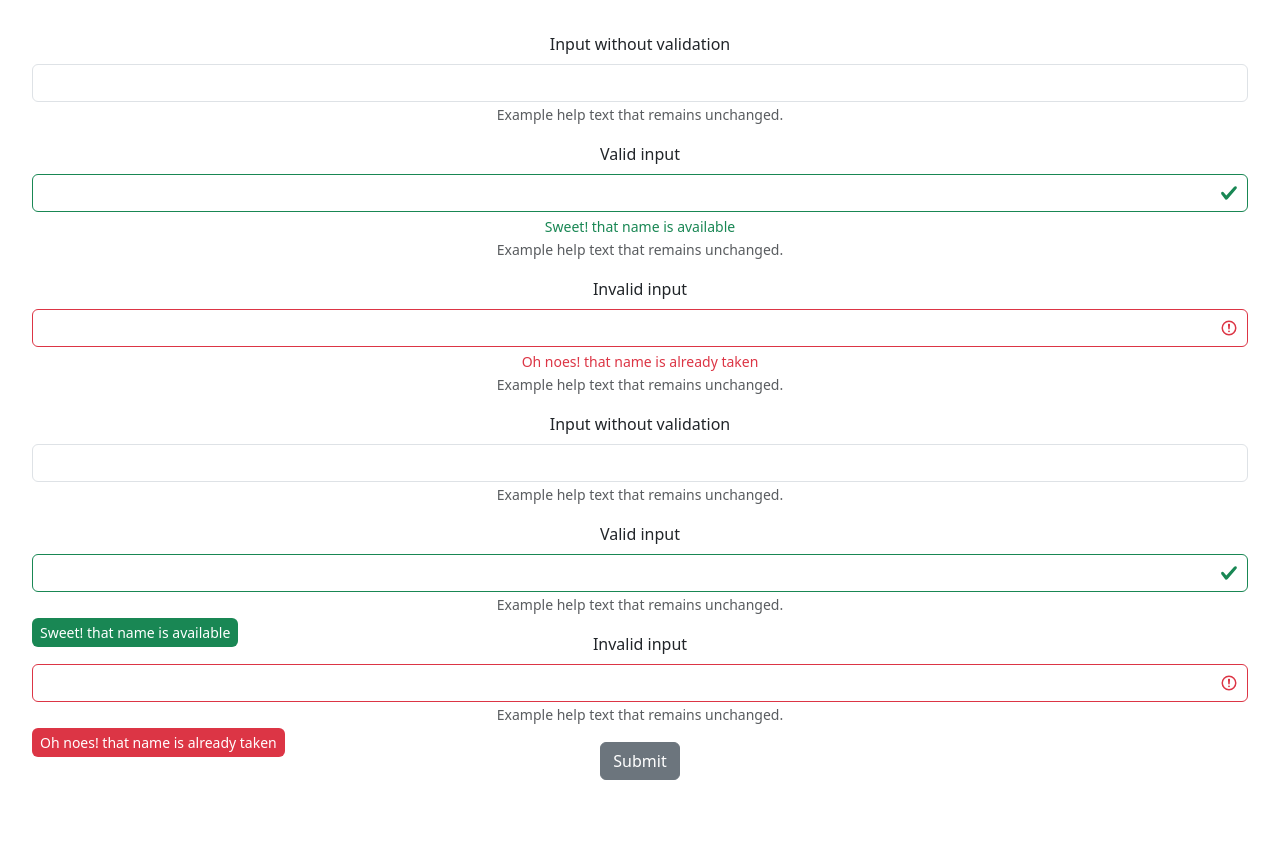
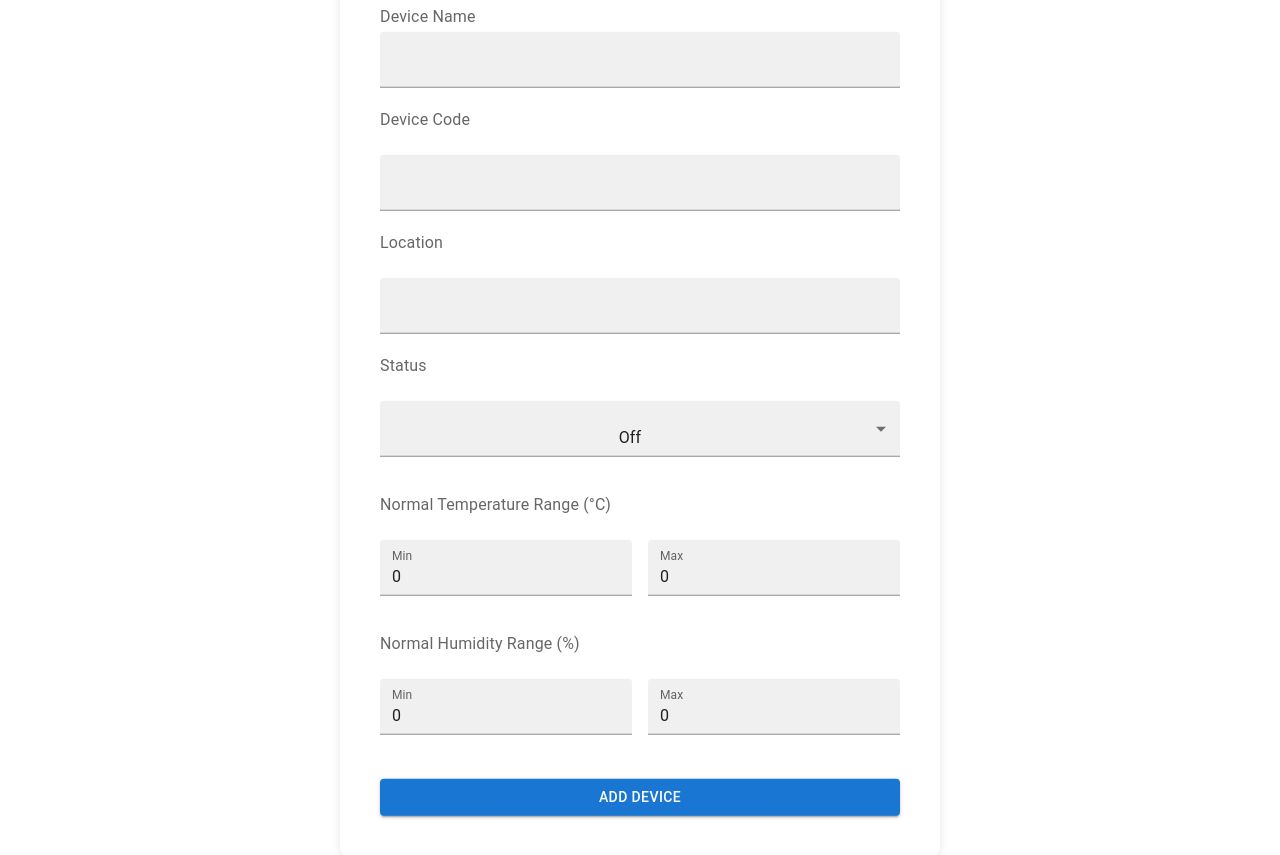
Before and after one commit to amany19/Iot-devices-monitoring-simulation, a React (Vite) app in the folder frontend/: page /add-device in a window 1280 px wide. Before the commit the page ends 828 px from the top, so only its background shows below. Built offline with nearby package versions, Linux system fonts and the light colour scheme.

Commit message:
login & add-device

```diff
--- a/frontend/package.json
+++ b/frontend/package.json
@@ -10,6 +10,9 @@
     "preview": "vite preview"
   },
   "dependencies": {
+    "@emotion/react": "^11.14.0",
+    "@emotion/styled": "^11.14.1",
+    "@mui/material": "^7.2.0",
     "@tailwindcss/vite": "^4.1.11",
     "bootstrap": "^5.3.7",
     "lucide-react": "^0.525.0",
--- a/frontend/src/App.tsx
+++ b/frontend/src/App.tsx
@@ -3,6 +3,7 @@ import './App.css'
 import { BrowserRouter, Routes, Route } from "react-router-dom";
 import Devices from './pages/Devices';
 import AddDevice from './pages/addDevice/AddDevice';
+import Login from './pages/login/Login';
 
 function App() {
   return (
@@ -11,6 +12,7 @@ function App() {
       <Routes>
         <Route path="/" element={<Devices/>} />
         <Route path="/add-device" element={<AddDevice/>} />
+        <Route path="/login" element={<Login/>} />
       </Routes>
     </BrowserRouter>
   );
--- a/frontend/src/pages/addDevice/AddDevice.tsx
+++ b/frontend/src/pages/addDevice/AddDevice.tsx
@@ -1,88 +1,209 @@
-import  { FormGroup, Label, FormFeedback, FormText ,Form , Input, Button} from "reactstrap";
+import { useState } from 'react';
+import { Button, Box, TextField, MenuItem, FormLabel, Stack, FormGroup } from '@mui/material';
+import './addDevice.css';
+import type { DeviceType } from '../../types/index ';
 
-export default function AddDevice(){
-    return(
-        <div className="form-container">
-            <Form>
-  <FormGroup>
-    <Label for="exampleEmail">
-      Input without validation
-    </Label>
-    <Input />
-    <FormFeedback>
-      You will not be able to see this
-    </FormFeedback>
-    <FormText>
-      Example help text that remains unchanged.
-    </FormText>
-  </FormGroup>
-  <FormGroup>
-    <Label for="exampleEmail">
-      Valid input
-    </Label>
-    <Input valid />
-    <FormFeedback valid>
-      Sweet! that name is available
-    </FormFeedback>
-    <FormText>
-      Example help text that remains unchanged.
-    </FormText>
-  </FormGroup>
-  <FormGroup>
-    <Label for="examplePassword">
-      Invalid input
-    </Label>
-    <Input invalid />
-    <FormFeedback>
-      Oh noes! that name is already taken
-    </FormFeedback>
-    <FormText>
-      Example help text that remains unchanged.
-    </FormText>
-  </FormGroup>
-  <FormGroup>
-    <Label for="exampleEmail">
-      Input without validation
-    </Label>
-    <Input />
-    <FormFeedback tooltip>
-      You will not be able to see this
-    </FormFeedback>
-    <FormText>
-      Example help text that remains unchanged.
-    </FormText>
-  </FormGroup>
-  <FormGroup className="position-relative">
-    <Label for="exampleEmail">
-      Valid input
-    </Label>
-    <Input valid />
-    <FormFeedback
-      tooltip
-      valid
-    >
-      Sweet! that name is available
-    </FormFeedback>
-    <FormText>
-      Example help text that remains unchanged.
-    </FormText>
-  </FormGroup>
-  <FormGroup className="position-relative">
-    <Label for="examplePassword">
-      Invalid input
-    </Label>
-    <Input invalid />
-    <FormFeedback tooltip>
-      Oh noes! that name is already taken
-    </FormFeedback>
-    <FormText>
-      Example help text that remains unchanged.
-    </FormText>
-  </FormGroup>
-  <FormGroup className="position-relative">
-<Button primary>Submit</Button>
-  </FormGroup>
-</Form>
+function AddDevice() {
+  const initialDevice: DeviceType = {
+    name: '',
+    code: '',
+    location: '',
+    status: 'off',
+    normalTemperatureRange: {
+      min: 0,
+      max: 0,
+    },
+    normalHumidityRange: {
+      min: 0,
+      max: 0,
+    },
+  };
+
+  const [formData, setFormData] = useState<DeviceType>(initialDevice);
+  const [errors, setErrors] = useState<Partial<Record<keyof DeviceType, string>>>({});
+
+  const handleChange = (e: React.ChangeEvent<HTMLInputElement>) => {
+    const { name, value } = e.target;
+
+    if (name.startsWith('normalTemperatureRange.') || name.startsWith('normalHumidityRange.')) {
+      const [parentKey, childKey] = name.split('.') as ['normalTemperatureRange' | 'normalHumidityRange', 'min' | 'max'];
+      setFormData((prev: DeviceType) => ({
+        ...prev,
+        [parentKey]: {
+          ...prev[parentKey],
+          [childKey]: Number(value),
+        },
+      }));
+    } else {
+      setFormData((prev: DeviceType) => ({
+        ...prev,
+        [name]: value,
+      }));
+    }
+
+    setErrors((prev) => ({
+      ...prev,
+      [name]: '',
+    }));
+  };
+
+  const validate = () => {
+    const newErrors: Partial<Record<keyof DeviceType, string>> = {};
+    let isValid = true;
+
+    if (!formData.name.trim()) {
+      newErrors.name = 'Name is required';
+      isValid = false;
+    }
+
+    if (!formData.code.trim()) {
+      newErrors.code = 'Code is required';
+      isValid = false;
+    }
+
+    if (!formData.location.trim()) {
+      newErrors.location = 'Location is required';
+      isValid = false;
+    }
+
+    if (formData.normalTemperatureRange.min >= formData.normalTemperatureRange.max) {
+      newErrors.normalTemperatureRange = 'Temperature min must be less than max';
+      isValid = false;
+    }
+
+    if (formData.normalHumidityRange.min >= formData.normalHumidityRange.max) {
+      newErrors.normalHumidityRange = 'Humidity min must be less than max';
+      isValid = false;
+    }
+
+    setErrors(newErrors);
+    return isValid;
+  };
+
+  const handleSubmit = (e: React.FormEvent<HTMLFormElement>) => {
+    e.preventDefault();
+
+    if (validate()) {
+      console.log('Device:', formData);
+    }
+  };
+
+  return (
+    <div className="form-wrapper">
+      <Box component="form" noValidate onSubmit={handleSubmit} autoComplete="on">
+        <div className="login-form-container">
+          <FormGroup>
+            <FormLabel htmlFor="name" sx={{ mb: 0.5 }}>Device Name</FormLabel>
+            <TextField
+              id="name"
+              name="name"
+              value={formData.name}
+              onChange={handleChange}
+              error={Boolean(errors.name)}
+              helperText={errors.name}
+              variant="filled"
+              fullWidth
+              className="input-field"
+            />
+          </FormGroup>
+          <FormLabel htmlFor="code" sx={{ mb: 0.5 }}>Device Code</FormLabel>
+          <TextField
+            id="code"
+            name="code"
+            value={formData.code}
+            onChange={handleChange}
+            error={Boolean(errors.code)}
+            helperText={errors.code}
+            variant="filled"
+            fullWidth
+            className="input-field"
+          />
+
+          <FormLabel htmlFor="location" sx={{ mb: 0.5 }}>Location</FormLabel>
+          <TextField
+            id="location"
+            name="location"
+            value={formData.location}
+            onChange={handleChange}
+            error={Boolean(errors.location)}
+            helperText={errors.location}
+            variant="filled"
+            fullWidth
+            className="input-field"
+          />
+
+          <FormLabel htmlFor="status" sx={{ mb: 0.5 }}>Status</FormLabel>
+          <TextField
+            id="status"
+            select
+            name="status"
+            value={formData.status}
+            onChange={handleChange}
+            variant="filled"
+            fullWidth
+            className="input-field"
+          >
+            <MenuItem value="on">On</MenuItem>
+            <MenuItem value="off">Off</MenuItem>
+          </TextField>
+
+          <FormLabel sx={{ mt: 2 }}>Normal Temperature Range (°C)</FormLabel>
+          <Stack direction="row" spacing={2}>
+            <TextField
+              name="normalTemperatureRange.min"
+              label="Min"
+              type="number"
+              value={formData.normalTemperatureRange.min}
+              onChange={handleChange}
+              variant="filled"
+              fullWidth
+            />
+            <TextField
+              name="normalTemperatureRange.max"
+              label="Max"
+              type="number"
+              value={formData.normalTemperatureRange.max}
+              onChange={handleChange}
+              variant="filled"
+              fullWidth
+            />
+          </Stack>
+          {errors.normalTemperatureRange && (
+            <span className="error-text">{errors.normalTemperatureRange}</span>
+          )}
+
+          <FormLabel sx={{ mt: 2 }}>Normal Humidity Range (%)</FormLabel>
+          <Stack direction="row" spacing={2}>
+            <TextField
+              name="normalHumidityRange.min"
+              label="Min"
+              type="number"
+              value={formData.normalHumidityRange.min}
+              onChange={handleChange}
+              variant="filled"
+              fullWidth
+            />
+            <TextField
+              name="normalHumidityRange.max"
+              label="Max"
+              type="number"
+              value={formData.normalHumidityRange.max}
+              onChange={handleChange}
+              variant="filled"
+              fullWidth
+            />
+          </Stack>
+          {errors.normalHumidityRange && (
+            <span className="error-text">{errors.normalHumidityRange}</span>
+          )}
+
+          <Button variant="contained" type="submit" fullWidth sx={{ mt: 3 }}>
+            Add Device
+          </Button>
         </div>
-    )
+      </Box>
+    </div>
+  );
 }
+
+export default AddDevice;
--- a/frontend/src/pages/addDevice/addDevice.css
+++ b/frontend/src/pages/addDevice/addDevice.css
@@ -2,3 +2,7 @@
     margin: 20% 20% 20% 20%;
     background-color: aquamarine;
 }
+.MuiMenuItem-root {
+  text-align: left;
+  justify-content: flex-start;
+}
--- /dev/null
+++ b/frontend/src/pages/login/Login.tsx
@@ -0,0 +1,112 @@
+import { useState } from 'react'
+import Button from '@mui/material/Button';
+import Box from '@mui/material/Box';
+import TextField from '@mui/material/TextField';
+import './login.css'
+import { Link } from 'react-router-dom';
+function Login() {
+    const [formData, setFormData] = useState({
+        email: '',
+        password: '',
+    });
+    const [errors, setErrors] = useState({
+        email: '',
+        password: '',
+    });
+    const handleChange = (e:React.ChangeEvent<HTMLInputElement>) => {
+        const { name, value } = e.target;
+
+        setFormData((prev) => ({
+            ...prev,
+            [name]: value,
+        }));
+
+        setErrors((prev) => ({
+            ...prev,
+            [name]: '',
+        }));
+    };
+
+    const validate = () => {
+        const newErrors = { email: '', password: '' };
+        let isValid = true;
+
+        if (!formData.email) {
+            newErrors.email = 'Email is required';
+            isValid = false;
+        } else if (!/\S+@\S+\.\S+/.test(formData.email)) {
+            newErrors.email = 'Invalid email format';
+            isValid = false;
+        }
+
+        if (!formData.password) {
+            newErrors.password = 'Password is required';
+            isValid = false;
+        } else if (formData.password.length < 6) {
+            newErrors.password = 'Password must be at least 6 characters';
+            isValid = false;
+        }
+
+        setErrors(newErrors);
+        return isValid;
+    };
+
+    const handleSubmit = (e:React.ChangeEvent<HTMLFormElement>) => {
+        e.preventDefault();
+
+        if (validate()) {
+
+            console.log('Logging in Data:', formData);
+        }
+    };
+    return (
+        <div className='form-wrapper'>
+            <Box
+            className='login-form-container'
+                component="form"
+                noValidate
+                onSubmit={handleSubmit}
+                autoComplete="on"
+            >
+
+                <div className='login-form-container' >
+                    <TextField
+                        id="filled-email-input"
+                        name='email'
+                        label="email"
+                        className='input-field'
+                        variant="filled"
+                        value={formData.email}
+                        onChange={handleChange}
+                        error={Boolean(errors.email)}
+                        helperText={errors.email}
+                        fullWidth
+                    />
+
+                    <TextField
+                        id="filled-password-input"
+                        label="Password"
+                        name='password'
+                        type="password"
+                        className='input-field'
+                        autoComplete="current-password"
+                        variant="filled"
+                        value={formData.password}
+                        onChange={handleChange}
+                        error={Boolean(errors.password)}
+                        helperText={errors.password}
+                        fullWidth
+                    />
+
+                    <Button variant="contained" type="submit" >Login</Button>
+
+                </div>
+                <p>Don't have account? <Link to="/register">Register</Link></p>
+
+            </Box>
+
+        </div>
+    )
+}
+
+export default Login
--- /dev/null
+++ b/frontend/src/pages/login/login.css
@@ -0,0 +1,46 @@
+.form-wrapper {
+    display: flex;
+    align-content: center;
+
+    flex-direction: column;
+
+    padding: 60px 40px 40px 40px;
+    width: 600px;
+    gap: 20px;
+    border-radius: 8px;
+    box-shadow: 0 2px 8px rgba(0, 0, 0, 0.1);
+    position: absolute;
+    top: 50%;
+    left: 50%;
+    transform: translate(-50%, -50%);
+}
+
+.MuiFormLabel-root {
+    text-align: left;
+    display: block;
+    margin-bottom: 4px;
+    font-weight: 500;
+}
+
+.MuiMenuItem-root {
+  text-align: left;
+  justify-content: flex-start;
+}
+
+.login-form-container {
+    display: flex;
+    width: 100%;
+    gap: 20px;
+    flex-direction: column;
+    background-color: #ffff !important;
+
+
+}
+
+.input-field {
+    background-color: #ffff !important;
+    margin-left: 0%;
+    width: 100%;
+
+
+}
--- a/frontend/src/types/device.ts
+++ b/frontend/src/types/device.ts
@@ -1,12 +1,12 @@
-import type {Reading} from "./index ";
+import type {ReadingType} from "./index ";
 
 export default interface Device{
-    id:string
+    id?:string
     name:string
     code:string
     location:string
     status:"on"|"off"
     normalTemperatureRange:{min:number,max:number}
     normalHumidityRange:{min:number,max:number}
-    readings:Reading[]
+    readings?:ReadingType[]
 }
--- a/frontend/src/types/index .ts
+++ b/frontend/src/types/index .ts
@@ -1,6 +1,6 @@
-import type Reading from "./reading";
-import type Device from "./device";
+import type ReadingType from "./reading";
+import type DeviceType from "./device";
 
  export type {
-    Reading,Device
+    ReadingType,DeviceType
  }
```
Also changed, not shown: 1 other file (tests, documents, lock files or other folders).
